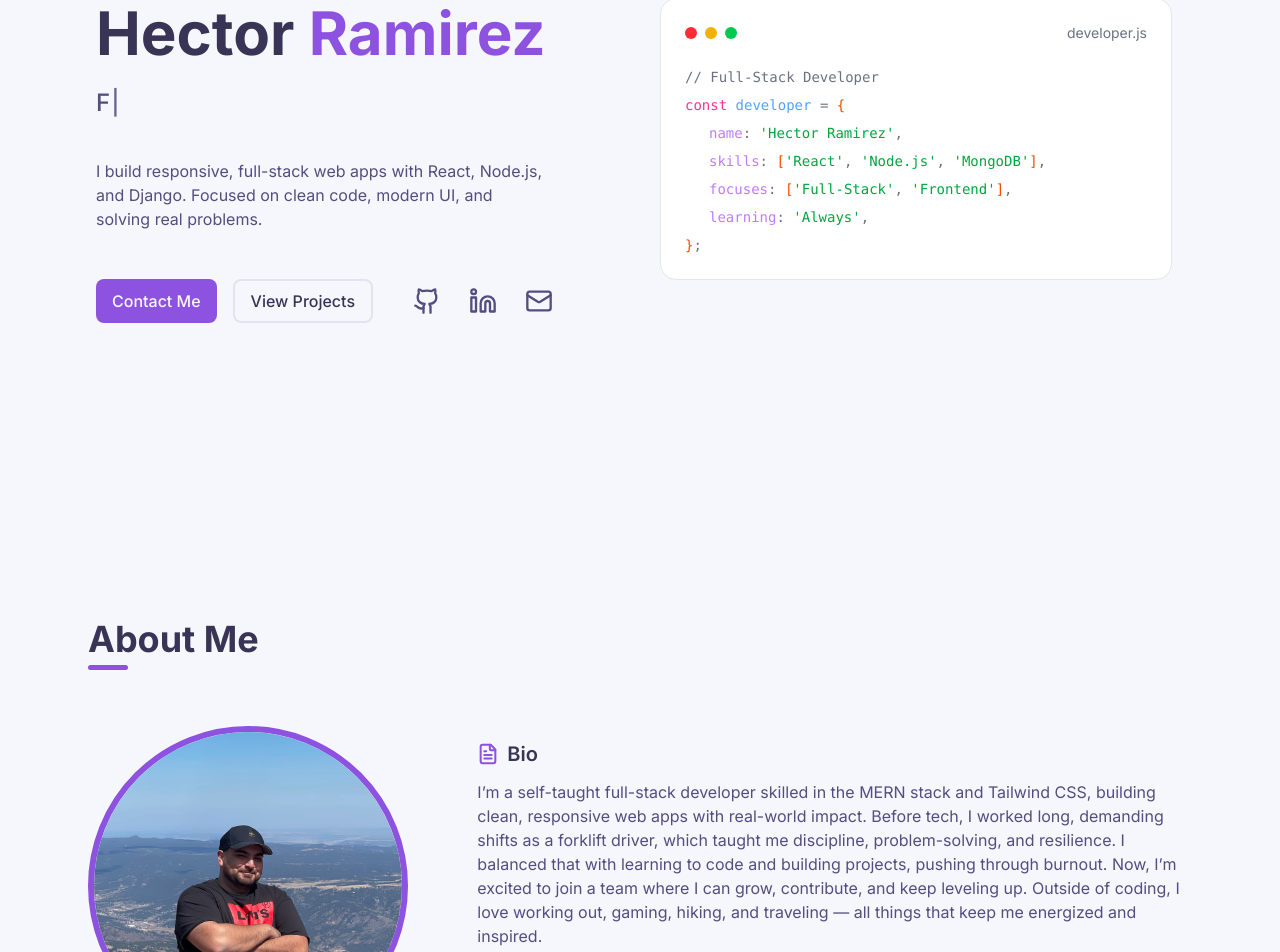
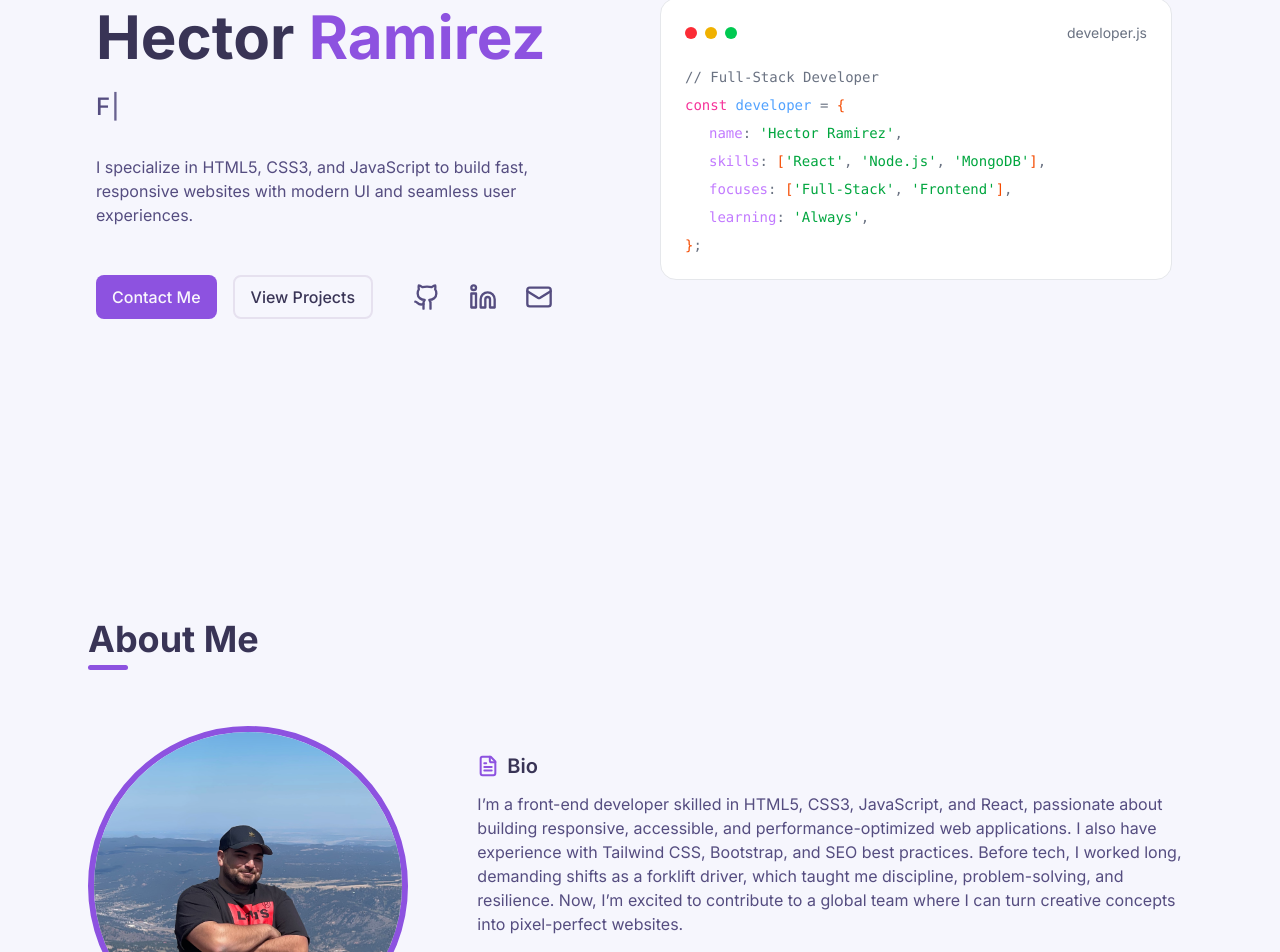
Before and after one commit to hectorlil48/my-portfolio, a React (Vite) app: page / in a window 1280 px wide. Shown: the part 261-1213 px from the top of the page. Built offline with nearby package versions, Linux system fonts and the light colour scheme.

Commit message:
updated hero section text

```diff
--- a/src/components/sections/About.jsx
+++ b/src/components/sections/About.jsx
@@ -51,15 +51,14 @@ const About = () => {
             </h3>
           </div>
           <p className="text-foreground mb-8">
-            I’m a self-taught full-stack developer skilled in the MERN stack and
-            Tailwind CSS, building clean, responsive web apps with real-world
-            impact. Before tech, I worked long, demanding shifts as a forklift
-            driver, which taught me discipline, problem-solving, and resilience.
-            I balanced that with learning to code and building projects, pushing
-            through burnout. Now, I’m excited to join a team where I can grow,
-            contribute, and keep leveling up. Outside of coding, I love working
-            out, gaming, hiking, and traveling — all things that keep me
-            energized and inspired.
+            I’m a front-end developer skilled in HTML5, CSS3, JavaScript, and
+            React, passionate about building responsive, accessible, and
+            performance-optimized web applications. I also have experience with
+            Tailwind CSS, Bootstrap, and SEO best practices. Before tech, I
+            worked long, demanding shifts as a forklift driver, which taught me
+            discipline, problem-solving, and resilience. Now, I’m excited to
+            contribute to a global team where I can turn creative concepts into
+            pixel-perfect websites.
           </p>
 
           {/* Download Resume */}
--- a/src/components/sections/Hero/Intro.jsx
+++ b/src/components/sections/Hero/Intro.jsx
@@ -17,9 +17,9 @@ const Intro = () => {
 
       <TypewriterTitle />
 
-      <p className="text-foreground mx-auto mt-4 mb-8 max-w-md lg:mx-0">
-        I build responsive, full-stack web apps with React, Node.js, and Django.
-        Focused on clean code, modern UI, and solving real problems.
+      <p className="text-foreground mx-auto mt-2 mb-8 max-w-md lg:mx-0">
+        I specialize in HTML5, CSS3, and JavaScript to build fast, responsive
+        websites with modern UI and seamless user experiences.
       </p>
 
       <CTAButtons />
--- a/src/components/sections/Hero/TypewriterTitle.jsx
+++ b/src/components/sections/Hero/TypewriterTitle.jsx
@@ -14,8 +14,8 @@ const TypewriterTitle = () => {
         options={{
           strings: [
             "Full-Stack Developer",
-            "React Enthusiast",
-            "Builder of Modern Web Apps",
+            "React & HTML/CSS Expert",
+            "Responsive Design Advocate",
             "Learning Never Stops",
           ],
           autoStart: true,
```
Also changed, not shown: 1 other file (tests, documents, lock files or other folders).
